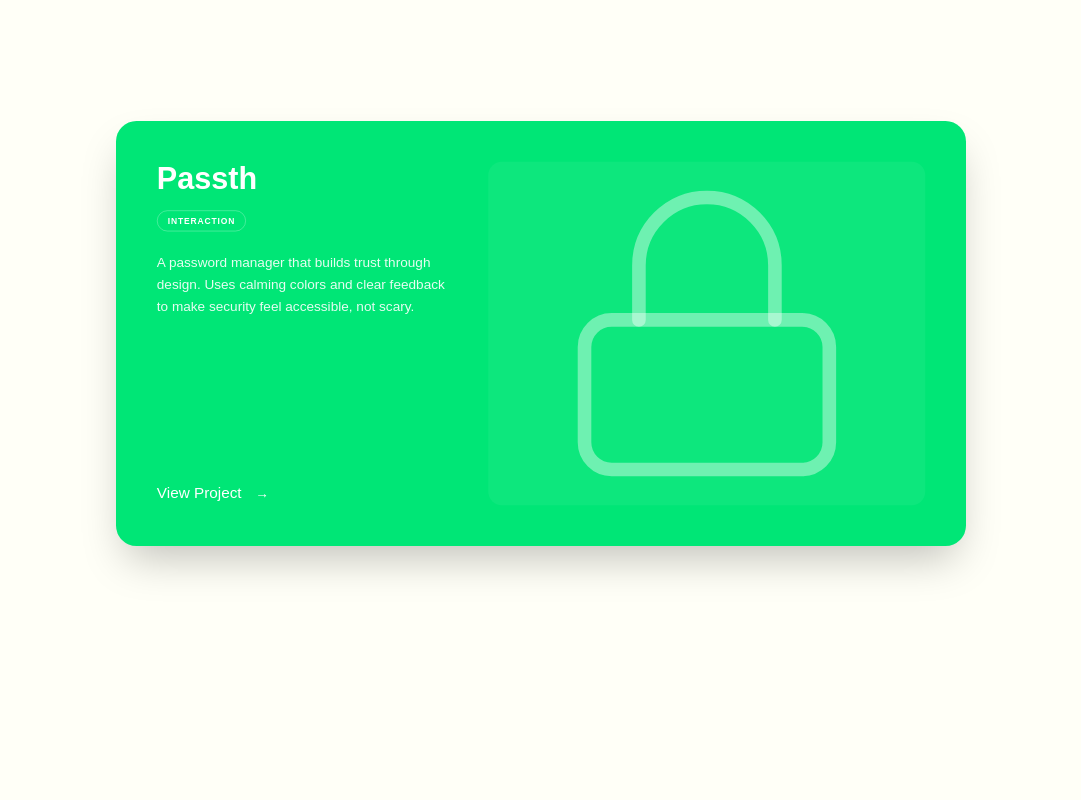
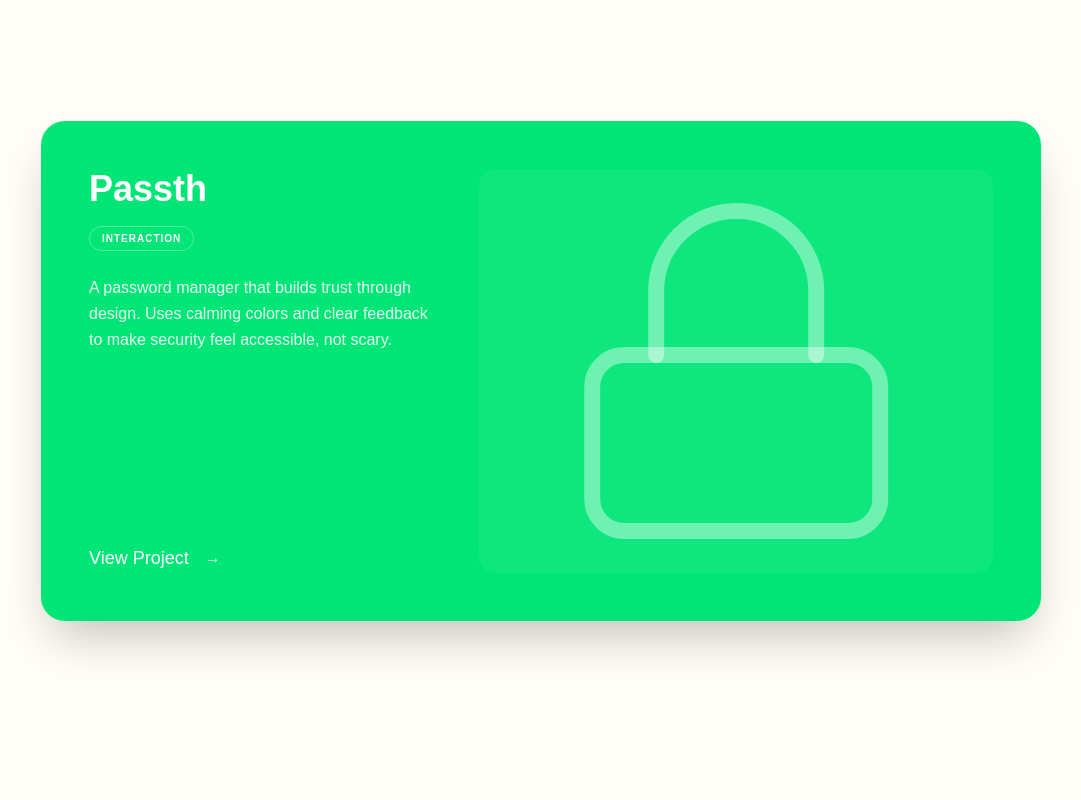
Before and after one commit to studii9otech-prog/mo-hassan-portfolio, a React (Vite) app: page / in a window 1280 px wide. Shown: the part 6720-7520 px from the top of the page, without its empty margins (99-1180 px from the left). Built offline with nearby package versions, Linux system fonts and the light colour scheme.

Commit message:
chore: optimize project card scroll animation

```diff
--- a/src/components/ProjectCard.jsx
+++ b/src/components/ProjectCard.jsx
@@ -1,5 +1,5 @@
 import React, { useRef } from 'react';
-import { motion, useScroll, useTransform } from 'framer-motion';
+import { motion, useScroll, useTransform, useSpring } from 'framer-motion';
 import { useNavigate } from 'react-router-dom';
 import { MessageCircle, Palette, Database, Lock, Accessibility, Heart, Zap, Navigation } from 'lucide-react';
 
@@ -14,7 +14,7 @@ const iconMap = {
     Navigation
 };
 
-const ProjectCard = ({ project, index, range, targetScale }) => {
+const ProjectCard = ({ project, index, progress, range, targetScale }) => {
     const container = useRef(null);
     const navigate = useNavigate();
     const { scrollYProgress } = useScroll({
@@ -22,10 +22,16 @@ const ProjectCard = ({ project, index, range, targetScale }) => {
         offset: ['start end', 'start start']
     });
 
+    const smoothScroll = useSpring(scrollYProgress, {
+        stiffness: 100,
+        damping: 30,
+        restDelta: 0.001
+    });
+
     const IconComponent = iconMap[project.icon];
 
-    const imageScale = useTransform(scrollYProgress, [0, 1], [2, 1]);
-    const scale = useTransform(scrollYProgress, range, [1, targetScale]);
+    const imageScale = useTransform(smoothScroll, [0, 1], [2, 1]);
+    const scale = useTransform(progress, range, [1, targetScale]);
 
     return (
         <div ref={container} className="h-[80vh] md:h-screen flex items-center justify-center sticky top-0 px-4 md:px-0">
--- a/src/components/Projects.jsx
+++ b/src/components/Projects.jsx
@@ -1,5 +1,5 @@
 import React, { useRef } from 'react';
-import { useScroll } from 'framer-motion';
+import { useScroll, useSpring } from 'framer-motion';
 import { content } from '../data/content';
 import ProjectCard from './ProjectCard';
 
@@ -8,6 +8,12 @@ const Projects = () => {
     const { scrollYProgress } = useScroll({
         target: container,
         offset: ['start start', 'end end']
+    });
+
+    const smoothProgress = useSpring(scrollYProgress, {
+        stiffness: 100,
+        damping: 30,
+        restDelta: 0.001
     });
 
     return (
@@ -29,7 +35,8 @@ const Projects = () => {
                             key={index}
                             index={index}
                             project={project}
-                            range={[index * .25, 1]}
+                            progress={smoothProgress}
+                            range={[index * 0.15, 1]}
                             targetScale={targetScale}
                         />
                     );
```
